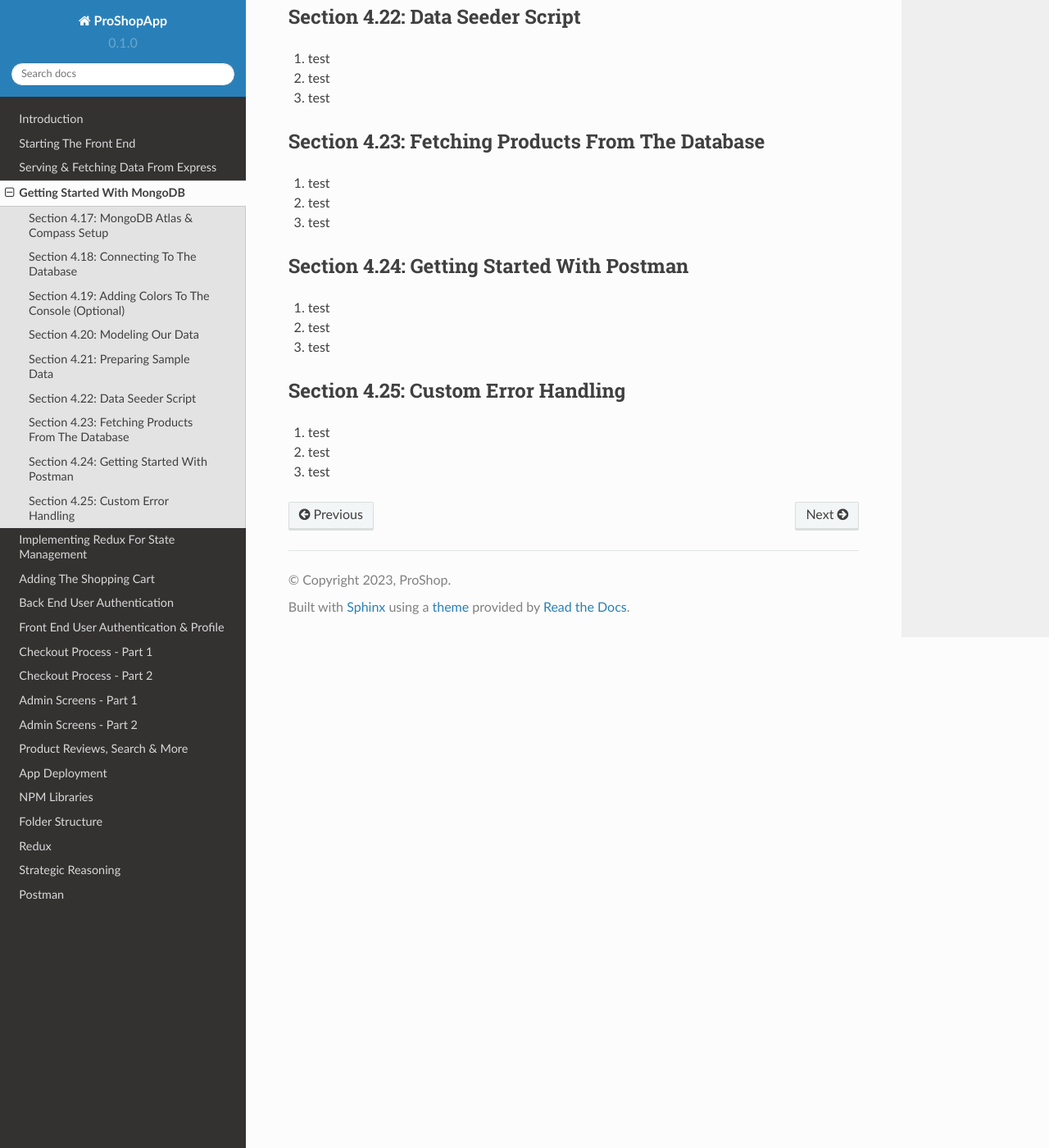
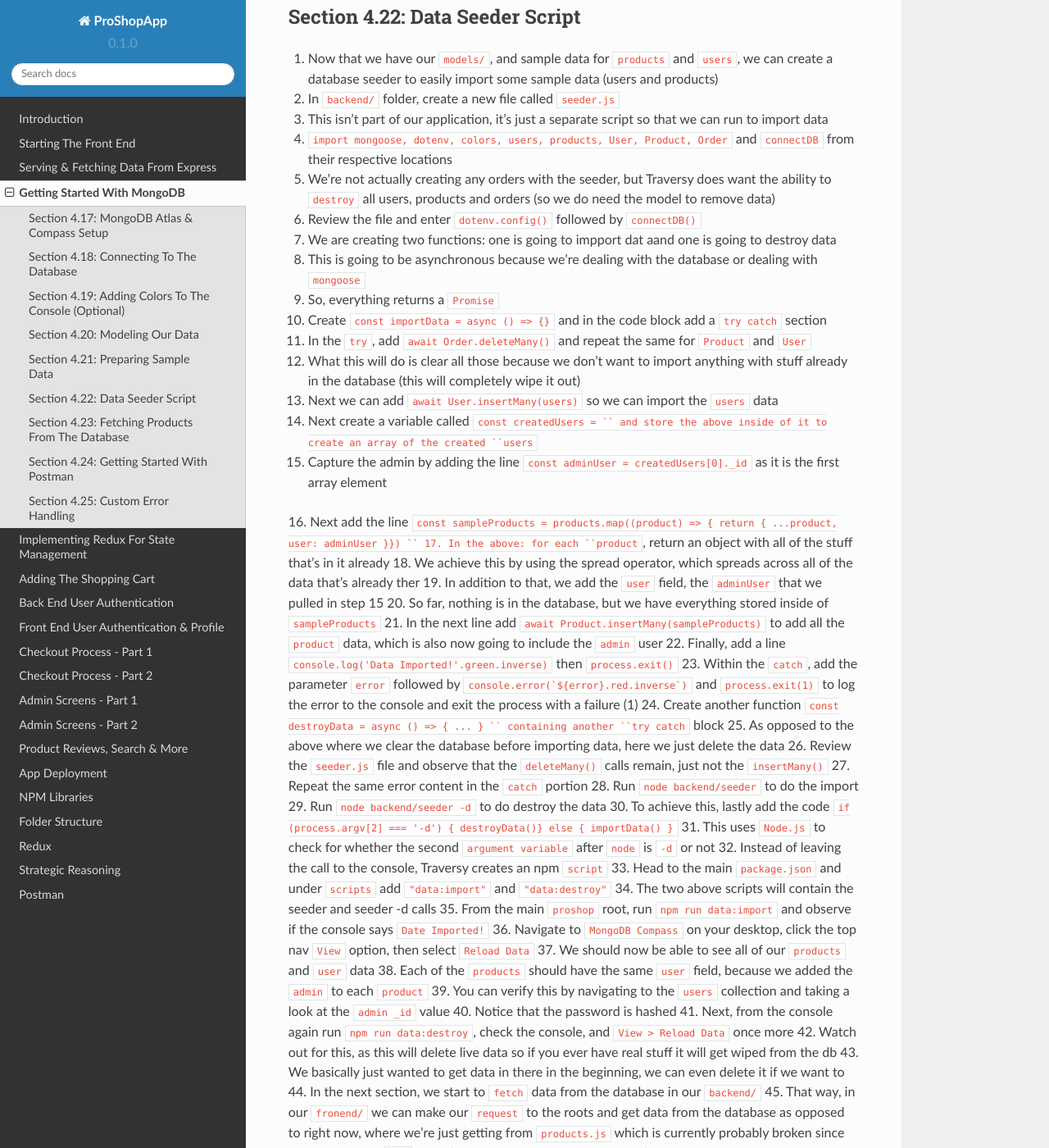
Before and after one commit to Pythonidaer/proshopapp, a Sphinx documentation site: the page built from docs/source/getting-started-with-mongodb.rst, in a window 1280 px wide and 1400 px high, scrolled down 4472 px. Shown: the whole window at 82% size. Built offline with Sphinx 7.4.7 and the Read the Docs theme 2.0.0, drawn with Linux system fonts in a browser that asks for light colours; some of the changed text lies outside the part shown.

Commit message:
Section 4.22

```diff
--- a/docs/source/getting-started-with-mongodb.rst
+++ b/docs/source/getting-started-with-mongodb.rst
@@ -159,9 +159,53 @@ Section 4.21: Preparing Sample Data
 Section 4.22: Data Seeder Script
 ----------------
 
-1. test
-2. test
-3. test
+1. Now that we have our ``models/``, and sample data for ``products`` and ``users``, we can create a database seeder to easily import some sample data (users and products)
+2. In ``backend/`` folder, create a new file called ``seeder.js``
+3. This isn't part of our application, it's just a separate script so that we can run to import data
+4. ``import mongoose, dotenv, colors, users, products, User, Product, Order`` and ``connectDB`` from their respective locations
+5. We're not actually creating any orders with the seeder, but Traversy does want the ability to ``destroy`` all users, products and orders (so we do need the model to remove data)
+6. Review the file and enter ``dotenv.config()`` followed by ``connectDB()``
+7. We are creating two functions: one is going to impport dat aand one is going to destroy data
+8. This is going to be asynchronous because we're dealing with the database or dealing with ``mongoose``
+9. So, everything returns a ``Promise``
+10. Create ``const importData = async () => {}`` and in the code block add a ``try catch`` section
+11. In the ``try``, add ``await Order.deleteMany()`` and repeat the same for ``Product`` and ``User``
+12. What this will do is clear all those because we don't want to import anything with stuff already in the database (this will completely wipe it out)
+13. Next we can add ``await User.insertMany(users)`` so we can import the ``users`` data
+14. Next create a variable called ``const createdUsers = `` and store the above inside of it to create an array of the created ``users``
+15. Capture the admin by adding the line ``const adminUser = createdUsers[0]._id`` as it is the first array element
+16. Next add the line ``const sampleProducts = products.map((product) => { return { ...product, user: adminUser }})
+``
+17. In the above: for each ``product``, return an object with all of the stuff that's in it already
+18. We achieve this by using the spread operator, which spreads across all of the data that's already ther
+19. In addition to that, we add the ``user`` field, the ``adminUser`` that we pulled in step 15
+20. So far, nothing is in the database, but we have everything stored inside of ``sampleProducts``
+21. In the next line add ``await Product.insertMany(sampleProducts)`` to add all the ``product`` data, which is also now going to include the ``admin`` user
+22. Finally, add a line ``console.log('Data Imported!'.green.inverse)`` then ``process.exit()``
+23. Within the ``catch``, add the parameter ``error`` followed by ``console.error(`${error}.red.inverse`)`` and ``process.exit(1)`` to log the error to the console and exit the process with a failure (1)
+24. Create another function ``const destroyData = async () => { ... } `` containing another ``try catch`` block
+25. As opposed to the above where we clear the database before importing data, here we just delete the data
+26. Review the ``seeder.js`` file and observe that the ``deleteMany()`` calls remain, just not the ``insertMany()``
+27. Repeat the same error content in the ``catch`` portion
+28. Run ``node backend/seeder`` to do the import
+29. Run ``node backend/seeder -d`` to do destroy the data
+30. To achieve this, lastly add the code ``if (process.argv[2] === '-d') { destroyData()} else { importData() }``
+31. This uses ``Node.js`` to check for whether the second ``argument variable`` after ``node`` is ``-d`` or not
+32. Instead of leaving the call to the console, Traversy creates an npm ``script``
+33. Head to the main ``package.json`` and under ``scripts`` add ``"data:import"`` and ``"data:destroy"``
+34. The two above scripts will contain the seeder and seeder -d calls
+35. From the main ``proshop`` root, run ``npm run data:import`` and observe if the console says ``Date Imported!``
+36. Navigate to ``MongoDB Compass`` on your desktop, click the top nav ``View`` option, then select ``Reload Data``
+37. We should now be able to see all of our ``products`` and ``user`` data
+38. Each of the ``products`` should have the same ``user`` field, because we added the ``admin`` to each ``product``
+39. You can verify this by navigating to the ``users`` collection and taking a look at the ``admin _id`` value
+40. Notice that the password is hashed
+41. Next, from the console again run ``npm run data:destroy``, check the console, and ``View > Reload Data`` once more
+42. Watch out for this, as this will delete live data so if you ever have real stuff it will get wiped from the db
+43. We basically just wanted to get data in there in the beginning, we can even delete it if we want to
+44. In the next section, we start to ``fetch`` data from the database in our ``backend/``
+45. That way, in our ``fronend/`` we can make our ``request`` to the roots and get data from the database as opposed to right now, where we're just getting from ``products.js`` which is currently probably broken since we removed the ``_id`` value (notice how MongoDB re-added it)
+
 
 Section 4.23: Fetching Products From The Database
 ----------------
```
